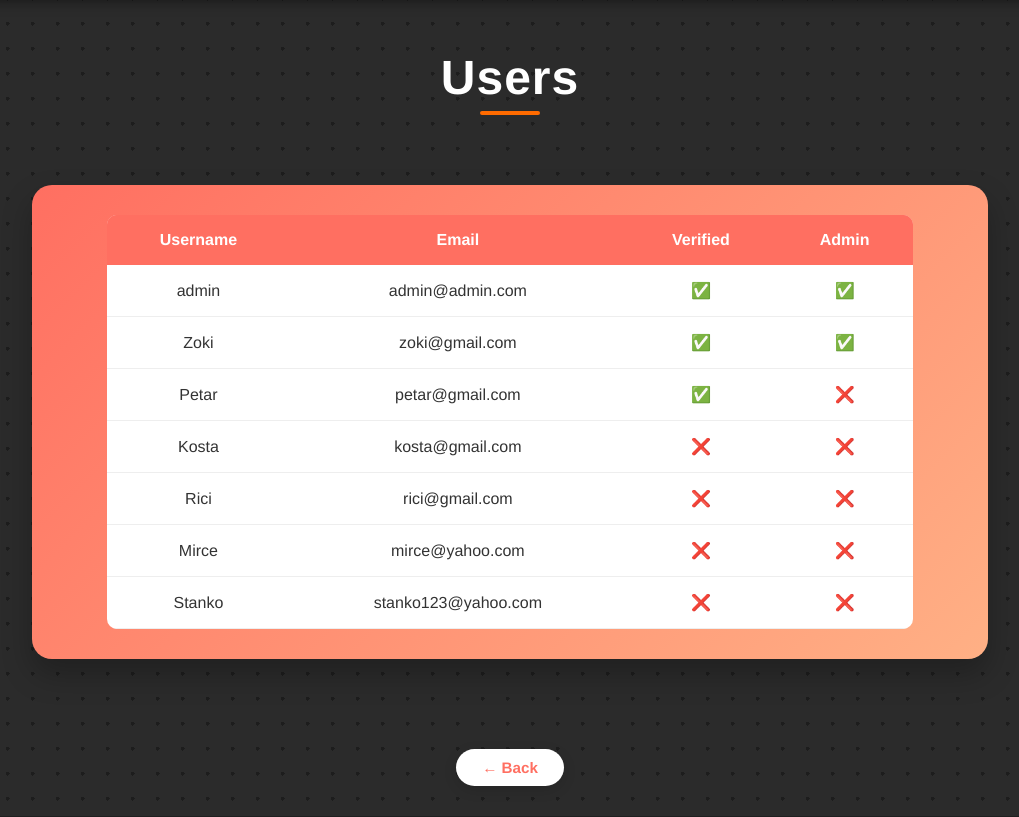
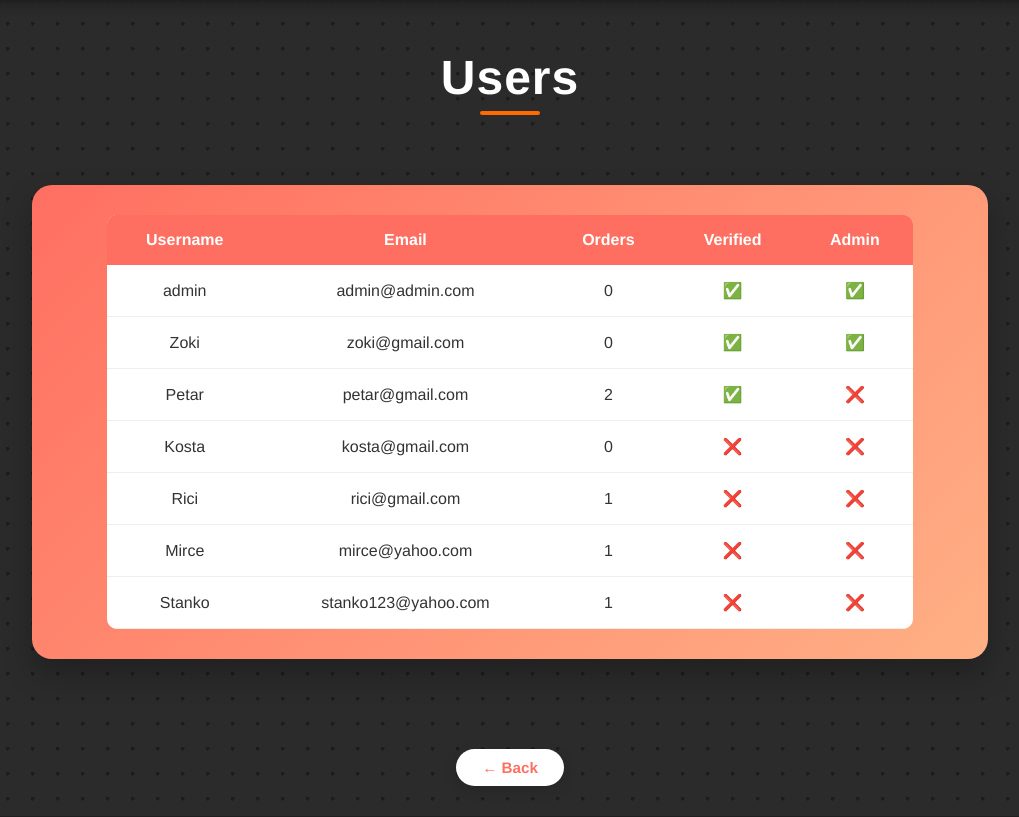
Before and after one commit to ZokiKosta/E-Prodavnica, a Flask app: page /dashboard/users in a window 1280 px wide. Shown: the part 64-881 px from the top of the page, without its empty margins (130-1149 px from the left). Run offline with Flask 3, Linux system fonts and the light colour scheme; a user stored in the database is signed in.

Commit message:
Dashboard changes commit

```diff
--- a/app.py
+++ b/app.py
@@ -6,7 +6,7 @@ from utils.decorators import admin_required, login_required
 import flask_session
 import requests
 from flask import Flask, render_template, request, redirect, url_for, flash
-from sqlalchemy import or_
+from sqlalchemy import or_, func
 from database import session as db_session
 from models import Product, User, Log, OrderItem, Order
 from flask import session as cart_session
@@ -303,6 +303,7 @@ def checkout_confirm():
 
     total_price=0
 
+
     for pid, item in cart.items():
         product = db_session.get(Product, int(pid))
         if product:
@@ -314,6 +315,8 @@ def checkout_confirm():
             total_price += product.price * item["quantity"]
             db_session.add(order_item)
             db_session.add(product)
+
+    order.total_price = total_price
 
     db_session.commit()
 
@@ -446,12 +449,16 @@ def logs():
 @admin_required
 def view_users():
     users = db_session.query(User).all()
-    return render_template("users.html", users=users)
+
+    user_order_counts = dict(db_session.query(Order.user_id, func.count(Order.id)).group_by(Order.user_id).all())
+
+    return render_template("users.html", users=users,user_order_counts=user_order_counts)
 
 @app.route("/dashboard/orders")
 @admin_required
 def admin_orders():
     orders = db_session.query(Order).order_by(Order.created_at.desc()).all()
+
     return render_template("admin_orders.html", orders=orders)
 
 @app.route("/dashboard/orders/<int:order_id>")
--- a/models.py
+++ b/models.py
@@ -58,6 +58,7 @@ class Order(Base):
     id = Column(Integer, primary_key=True)
     user_id = Column(Integer, ForeignKey("users.id"))
     created_at = Column(DateTime, default=datetime.utcnow)
+    total_price= Column(Integer, nullable=False)
 
     status = Column(String, default="pending")
     # pending, processing, shipped, delivered, cancelled
--- a/sqleditor.py
+++ b/sqleditor.py
@@ -113,10 +113,11 @@ conn.close()
 #
 # hashed = bcrypt.hashpw(password.encode(), bcrypt.gensalt())
 # print(hashed.decode())
+
 from database import engine
 from sqlalchemy import text
 
 with engine.connect() as conn:
-    conn.execute(text("UPDATE users SET is_admin = 1 WHERE username = 'Zoki'"))
+    conn.execute(text("UPDATE orders SET total_price=1237 WHERE id=1"))
     conn.commit()
     print("Done")
--- a/templates/admin_orders.html
+++ b/templates/admin_orders.html
@@ -45,7 +45,7 @@
             <td>{{ order.items|length }}</td>
 
             <!-- TOTAL PRICE -->
-            <td>{{ order.total }}</td>
+            <td>{{ order.total_price }}</td>
 
             <!-- DATE -->
             <td>{{ order.created_at.strftime("%Y-%m-%d %H:%M") }}</td>
--- a/templates/users.html
+++ b/templates/users.html
@@ -12,6 +12,7 @@
         <tr style="background:#ff6f61; color:white;">
             <th>Username</th>
             <th>Email</th>
+            <th>Orders</th>
             <th>Verified</th>
             <th>Admin</th>
         </tr>
@@ -20,6 +21,7 @@
         <tr style="text-align:center;">
             <td>{{ user.username }}</td>
             <td>{{ user.email }}</td>
+            <td>{{ user_order_counts.get(user.id, 0) }}</td>
             <td>{{ "✅" if user.verified else "❌" }}</td>
             <td>{{ "✅" if user.is_admin else "❌" }}</td>
         </tr>
```
Also changed, not shown: app.db.
